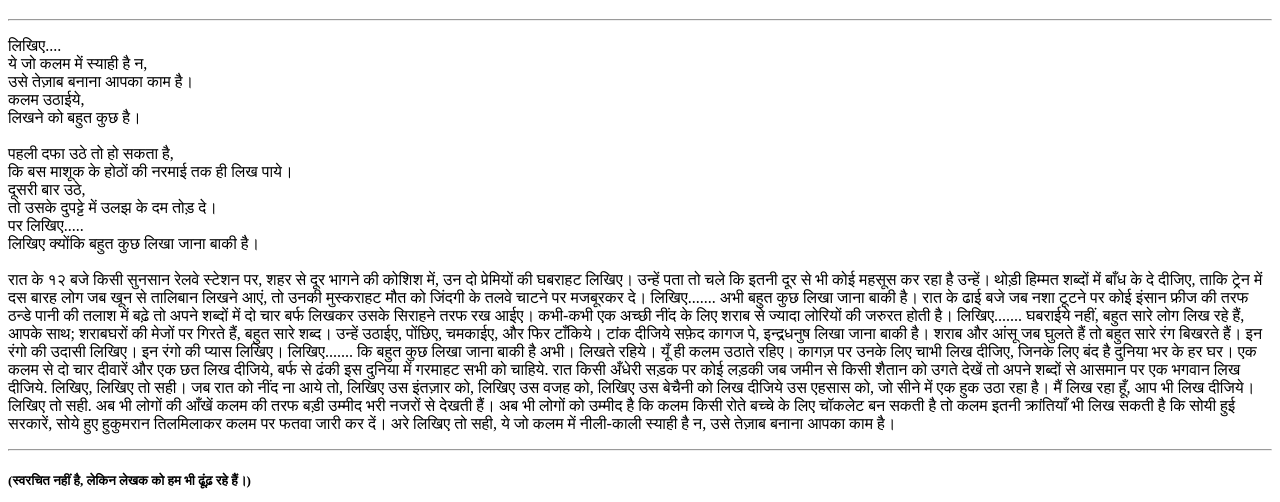
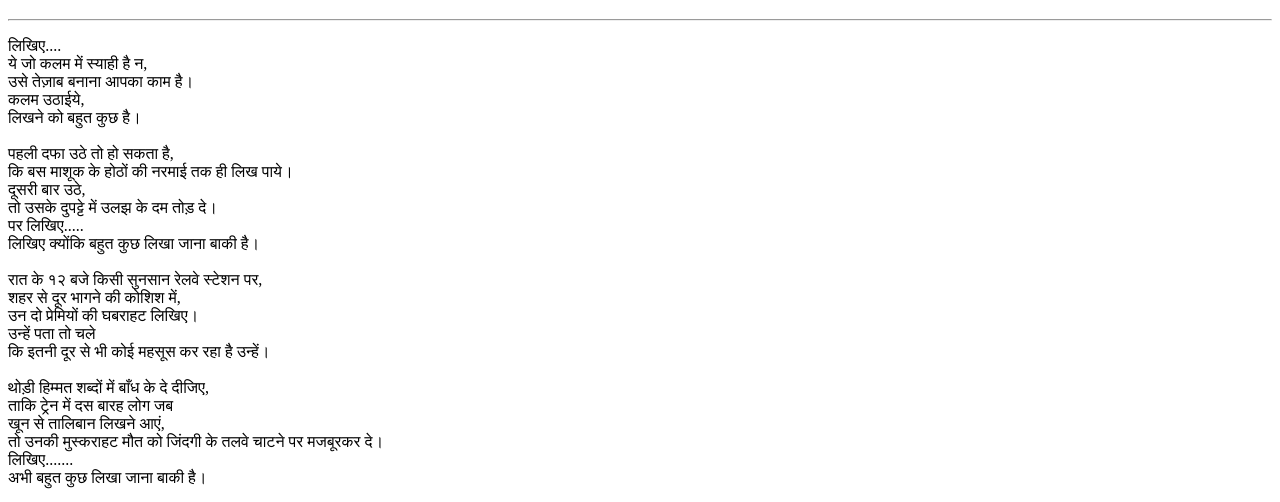
Before and after one commit to shivam-iitbhu/shivam-iitbhu.github.io, a plain HTML site: page index.htm in a window 1280 px wide. Shown: the part 261-763 px from the top of the page. Drawn offline with Linux system fonts and the light colour scheme.

Commit message:
Update index.htm

```diff
--- a/index.htm
+++ b/index.htm
@@ -28,77 +28,77 @@ Welcome to the world of SHIVAM. <br>
 पर लिखिए..... <br>
 लिखिए क्योंकि बहुत कुछ लिखा जाना बाकी है। <br> <br>
 
-रात के १२ बजे किसी सुनसान रेलवे स्टेशन पर,
-शहर से दूर भागने की कोशिश में,
-उन दो प्रेमियों की घबराहट लिखिए।
-उन्हें पता तो चले
-कि इतनी दूर से भी कोई महसूस कर रहा है उन्हें।
+रात के १२ बजे किसी सुनसान रेलवे स्टेशन पर, <br>
+शहर से दूर भागने की कोशिश में, <br>
+उन दो प्रेमियों की घबराहट लिखिए। <br>
+उन्हें पता तो चले <br>
+कि इतनी दूर से भी कोई महसूस कर रहा है उन्हें। <br> <br>
 
-थोड़ी हिम्मत शब्दों में बाँध के दे दीजिए,
-ताकि ट्रेन में दस बारह लोग जब
-खून से तालिबान लिखने आएं,
-तो उनकी मुस्कराहट मौत को जिंदगी के तलवे चाटने पर मजबूरकर दे।
-लिखिए.......
-अभी बहुत कुछ लिखा जाना बाकी है।
+थोड़ी हिम्मत शब्दों में बाँध के दे दीजिए, <br>
+ताकि ट्रेन में दस बारह लोग जब <br>
+खून से तालिबान लिखने आएं, <br>
+तो उनकी मुस्कराहट मौत को जिंदगी के तलवे चाटने पर मजबूरकर दे। <br>
+लिखिए....... <br>
+अभी बहुत कुछ लिखा जाना बाकी है। <br> <br>
 
-रात के ढाई बजे जब नशा टूटने पर
-कोई इंसान फ्रीज की तरफ
-ठन्डे पानी की तलाश में बढ़े
-तो अपने शब्दों में दो चार बर्फ लिखकर
-उसके सिराहने तरफ रख आईए।
-कभी-कभी एक अच्छी नींद के लिए
-शराब से ज्यादा लोरियों की जरुरत होती है।
-लिखिए.......
+रात के ढाई बजे जब नशा टूटने पर <br>
+कोई इंसान फ्रीज की तरफ <br>
+ठन्डे पानी की तलाश में बढ़े <br>
+तो अपने शब्दों में दो चार बर्फ लिखकर <br>
+उसके सिराहने तरफ रख आईए। <br>
+कभी-कभी एक अच्छी नींद के लिए <br>
+शराब से ज्यादा लोरियों की जरुरत होती है। <br>
+लिखिए....... <br> <br>
 
-घबराईये नहीं,
-बहुत सारे लोग लिख रहे हैं,
-आपके साथ;
-शराबघरों की मेजों पर गिरते हैं, बहुत सारे शब्द।
-उन्हें उठाईए, पोंछिए, चमकाईए, और फिर टाँकिये।
-टांक दीजिये सफ़ेद कागज पे,
-इन्द्रधनुष लिखा जाना बाकी है।
+घबराईये नहीं, <br>
+बहुत सारे लोग लिख रहे हैं, <br>
+आपके साथ; <br>
+शराबघरों की मेजों पर गिरते हैं, बहुत सारे शब्द। <br>
+उन्हें उठाईए, पोंछिए, चमकाईए, और फिर टाँकिये। <br>
+टांक दीजिये सफ़ेद कागज पे, <br>
+इन्द्रधनुष लिखा जाना बाकी है। <br> <br>
 
-शराब और आंसू जब घुलते हैं
-तो बहुत सारे रंग बिखरते हैं।
-इन रंगो की उदासी लिखिए।
-इन रंगो की प्यास लिखिए।
-लिखिए.......
-कि बहुत कुछ लिखा जाना बाकी है अभी।
+शराब और आंसू जब घुलते हैं <br>
+तो बहुत सारे रंग बिखरते हैं। <br>
+इन रंगो की उदासी लिखिए। <br>
+इन रंगो की प्यास लिखिए। <br>
+लिखिए....... <br>
+कि बहुत कुछ लिखा जाना बाकी है अभी। <br> <br>
 
-लिखते रहिये।
-यूँ ही कलम उठाते रहिए।
-कागज़ पर उनके लिए चाभी लिख दीजिए,
-जिनके लिए बंद है दुनिया भर के हर घर।
-एक कलम से दो चार दीवारें
-और एक छत लिख दीजिये,
-बर्फ से ढंकी इस दुनिया में गरमाहट सभी को चाहिये.
-रात किसी अँधेरी सड़क पर कोई लड़की
-जब जमीन से किसी शैतान को उगते देखें
-तो अपने शब्दों से आसमान पर एक भगवान लिख दीजिये.
+लिखते रहिये। <br>
+यूँ ही कलम उठाते रहिए। <br>
+कागज़ पर उनके लिए चाभी लिख दीजिए, <br>
+जिनके लिए बंद है दुनिया भर के हर घर। <br>
+एक कलम से दो चार दीवारें <br>
+और एक छत लिख दीजिये, <br>
+बर्फ से ढंकी इस दुनिया में गरमाहट सभी को चाहिये. <br>
+रात किसी अँधेरी सड़क पर कोई लड़की <br>
+जब जमीन से किसी शैतान को उगते देखें <br>
+तो अपने शब्दों से आसमान पर एक भगवान लिख दीजिये. <br> <br>
 
-लिखिए,
-लिखिए तो सही।
+लिखिए, <br>
+लिखिए तो सही। <br> <br>
 
-जब रात को नींद ना आये तो,
-लिखिए उस इंतज़ार को,
-लिखिए उस वजह को,
-लिखिए उस बेचैनी को
-लिख दीजिये उस एहसास को,
-जो सीने में एक हुक उठा रहा है।
-मैं लिख रहा हूँ, आप भी लिख दीजिये।
-लिखिए तो सही.
+जब रात को नींद ना आये तो, <br>
+लिखिए उस इंतज़ार को, <br>
+लिखिए उस वजह को, <br>
+लिखिए उस बेचैनी को <br>
+लिख दीजिये उस एहसास को, <br>
+जो सीने में एक हुक उठा रहा है। <br>
+मैं लिख रहा हूँ, आप भी लिख दीजिये। <br>
+लिखिए तो सही. <br> <br>
 
-अब भी लोगों की आँखें कलम की तरफ
-बड़ी उम्मीद भरी नजरों से देखती हैं।
-अब भी लोगों को उम्मीद है कि
-कलम किसी रोते बच्चे के लिए
-चॉकलेट बन सकती है
-तो कलम इतनी क्रांतियाँ भी लिख सकती है
-कि सोयी हुई सरकारें, सोये हुए हुकुमरान
-तिलमिलाकर कलम पर फतवा जारी कर दें।
+अब भी लोगों की आँखें कलम की तरफ <br>
+बड़ी उम्मीद भरी नजरों से देखती हैं। <br>
+अब भी लोगों को उम्मीद है कि <br>
+कलम किसी रोते बच्चे के लिए <br>
+चॉकलेट बन सकती है <br>
+तो कलम इतनी क्रांतियाँ भी लिख सकती है <br>
+कि सोयी हुई सरकारें, सोये हुए हुकुमरान <br>
+तिलमिलाकर कलम पर फतवा जारी कर दें। <br> <br>
 
-अरे लिखिए तो सही,
-ये जो कलम में नीली-काली स्याही है न,
+अरे लिखिए तो सही, <br>
+ये जो कलम में नीली-काली स्याही है न, <br>
 उसे तेज़ाब बनाना आपका काम है।
     </p>
   <hr>
```
